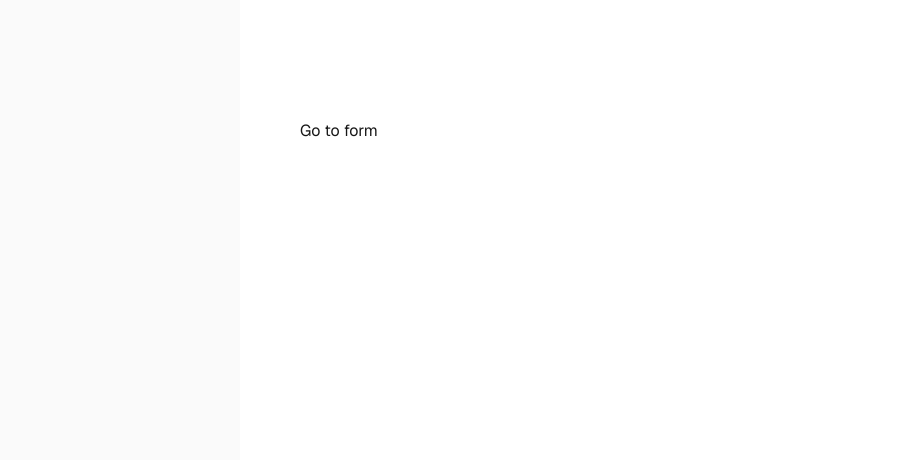
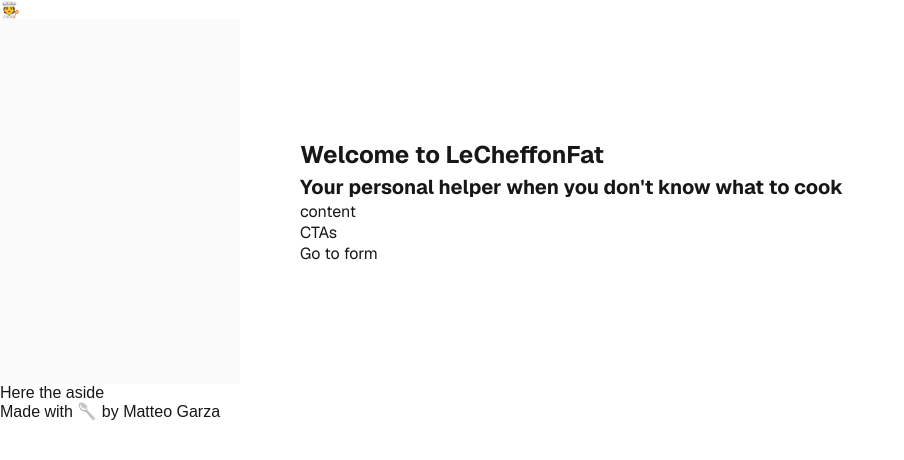
Before and after one commit to CoachGodzup/leCheffonFat, a Next.js app: page / in a window 1280 px wide. Shown: the top 460 px of the page, without its empty margins (0-904 px from the left). Built offline with nearby package versions, Linux system fonts and the light colour scheme.

Commit message:
WIP general layout

```diff
--- a/src/app/layout.tsx
+++ b/src/app/layout.tsx
@@ -1,4 +1,5 @@
 import type { Metadata } from "next";
+import Link from "next/link";
 import { Geist, Geist_Mono } from "next/font/google";
 import "./globals.css";
 
@@ -24,7 +25,23 @@ export default function RootLayout({
 }>) {
   return (
     <html lang="en" className={`${geistSans.variable} ${geistMono.variable}`}>
-      <body>{children}</body>
+      <body>
+        <header>
+          <Link href="/" title="Le Cheffon Fat">
+            🧑‍🍳
+          </Link>
+        </header>
+        <main>{children}</main>
+        <aside>
+          <p>Here the aside</p>
+        </aside>
+        <footer>
+          <p>
+            Made with 🥄 by{" "}
+            <Link href="https://github.com/CoachGodzup">Matteo Garza</Link>
+          </p>
+        </footer>
+      </body>
     </html>
   );
 }
--- a/src/app/page.tsx
+++ b/src/app/page.tsx
@@ -5,7 +5,23 @@ export default function Home() {
   return (
     <div className={styles.page}>
       <main className={styles.main}>
-        <Link href="/page1">Go to form</Link>
+        <section>
+          <div className={styles.hero}>
+            <h1>Welcome to LeCheffonFat</h1>
+            <h1>
+              <small>
+                Your personal helper when you don&apos;t know what to cook
+              </small>
+            </h1>
+          </div>
+        </section>
+        <section>
+          <p>content</p>
+        </section>
+        <section>
+          <p>CTAs</p>
+          <Link href="/page1">Go to form</Link>
+        </section>
       </main>
     </div>
   );
```
